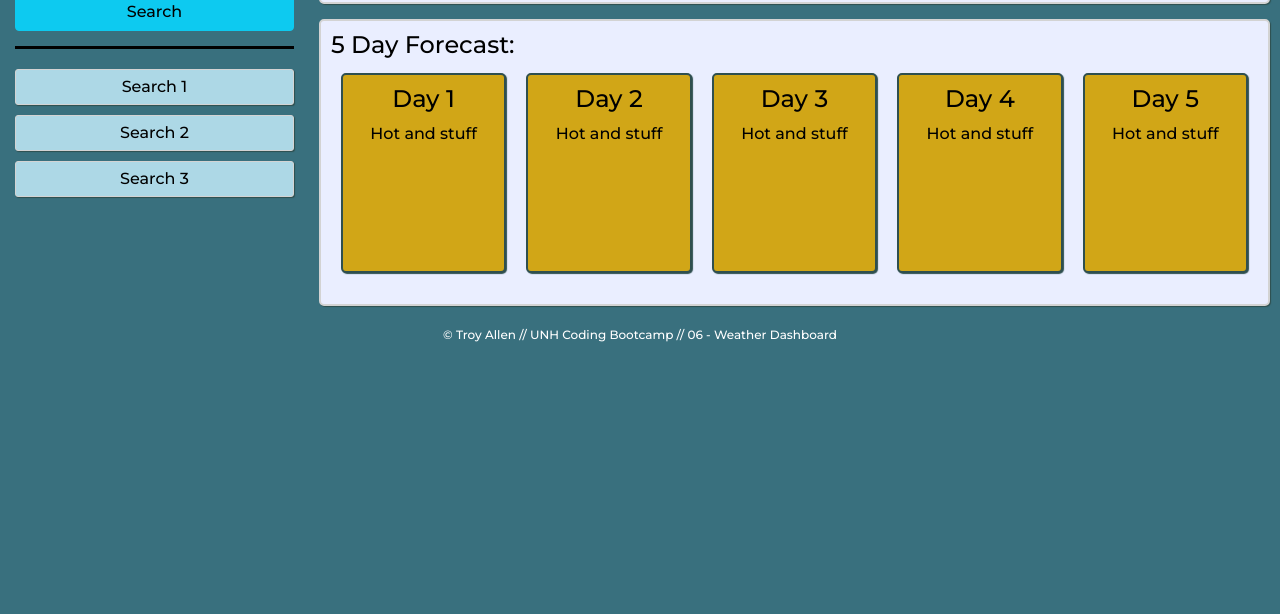
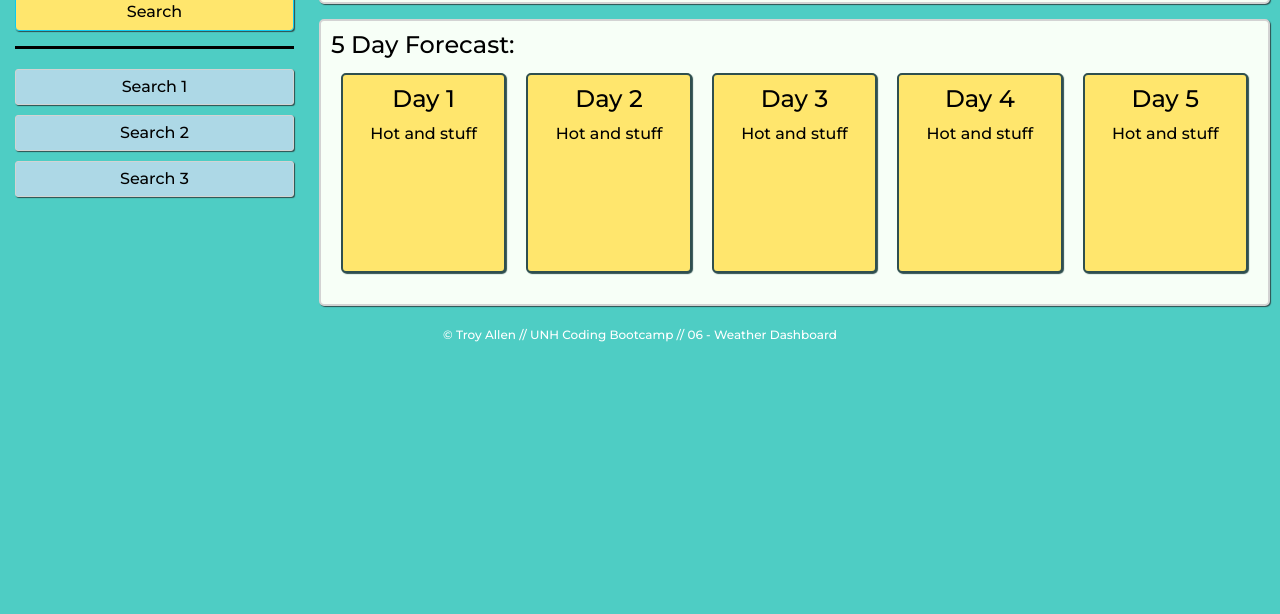
Before and after one commit to tallen1985/06-Homework-Weather-Dashboard, a plain HTML site: page index.html in a window 1280 px wide. Shown: the part 186-800 px from the top of the page. Drawn offline with nearby package versions, Linux system fonts and the light colour scheme.

Commit message:
new colors - working on functionality

```diff
--- a/assets/css/style.css
+++ b/assets/css/style.css
@@ -1,8 +1,8 @@
 :root {
-    --header: #013579;
-    --teal:#39707e;
-    --lighterTeal: #EAEEFF;
-    --cardBackground: #D1A617;
+    --header: #1A535C;
+    --teal:#4ECDC4;
+    --lighterTeal: #F7FFF7;
+    --cardBackground: #FFE66D;
 }
 
 * {
@@ -112,6 +112,14 @@ footer {
     text-align: center;
     margin: 0 auto;
 }
+
+.custom-button{
+    background-color: var(--cardBackground);
+    box-shadow: 1px 1px 1px darkslategray;
+}
+.custom-button:hover {
+    background-color: #FF6B6B;
+}
 @media screen and (max-width: 800px) {
     header h1 {
         padding-top: 12px;
--- a/assets/js/script.js
+++ b/assets/js/script.js
@@ -0,0 +1,8 @@
+const searchHistoryUL = document.getElementById('searchHistoryUL');
+const searchInput = document.getElementById('searchInput');
+const searchButton = document.getElementById('searchButton');
+
+searchButton.addEventListener('click', function() {
+    const input = searchInput.value;
+    console.log(input);
+})
--- a/index.html
+++ b/index.html
@@ -16,8 +16,8 @@
     <main>
         <aside id='searchDiv'>
             <h2>Search for a City:</h2>
-            <input type="text" id="seachInput" placeholder="San Diego">
-            <a href="#" class='btn btn-info'>Search</a>
+            <input type="text" id="searchInput" placeholder="San Diego">
+            <a href="#" id="searchButton" class='btn btn-info custom-button'>Search</a>
             <ul id="searchHistoryUL">
                 <li class="searchItem">Search 1</li>
                 <li class="searchItem">Search 2</li>
```
